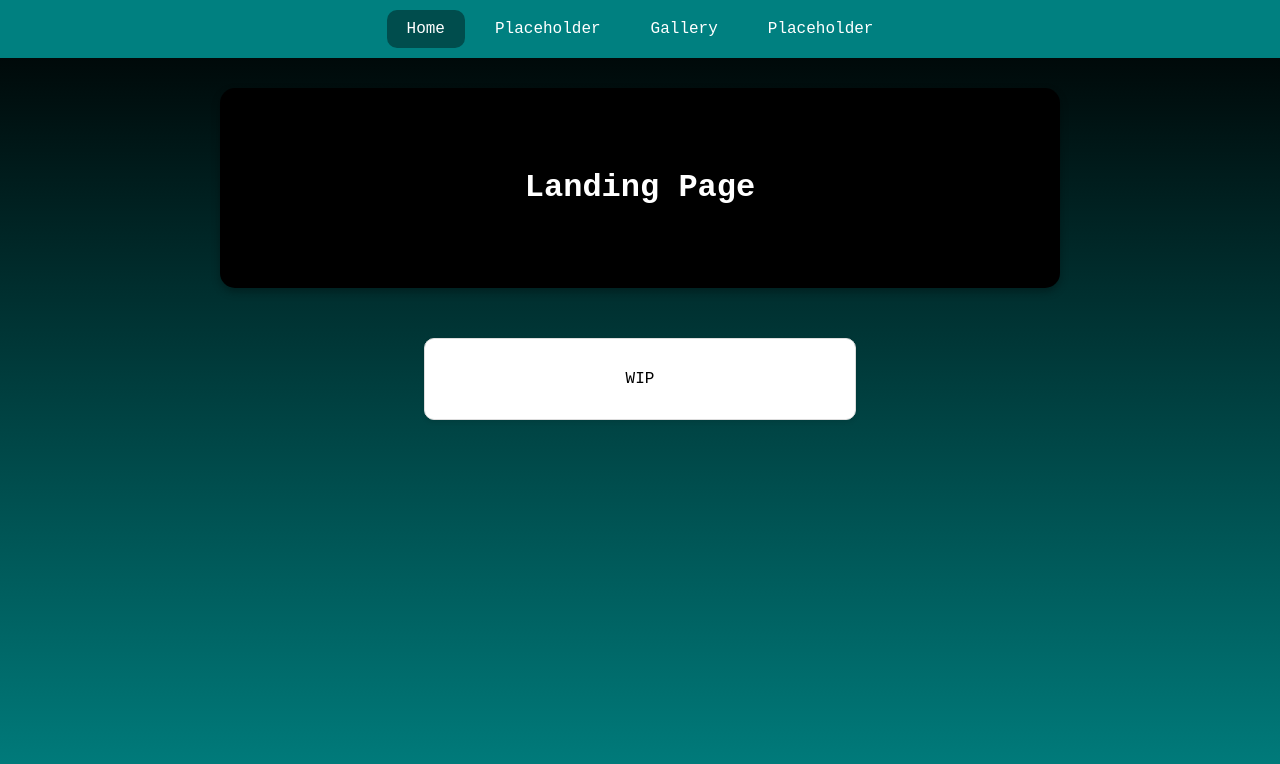
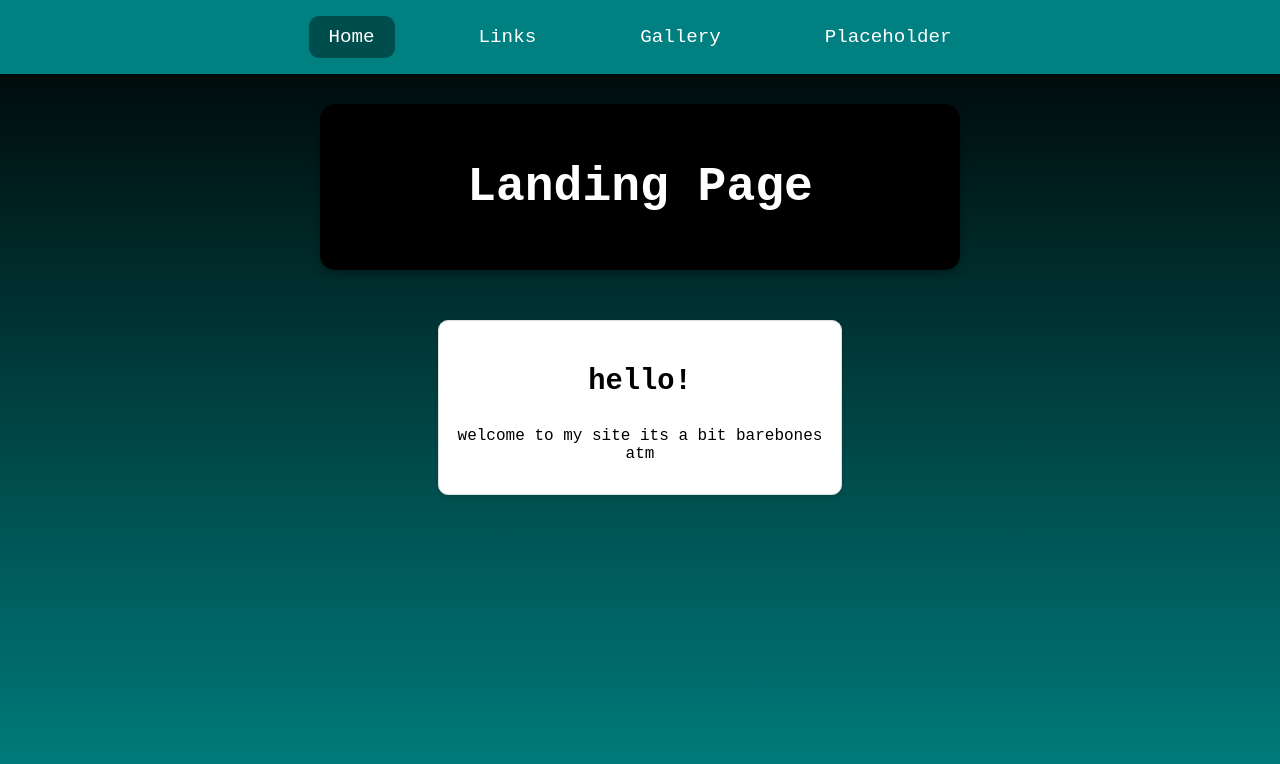
Before and after one commit to quinnnnzzle/quinn-site, a plain HTML site: page index.html in a window 1280 px wide. Drawn offline with Linux system fonts and the light colour scheme.

Commit message:
links
minor edits + added links page

```diff
--- a/CSS/style.css
+++ b/CSS/style.css
@@ -24,8 +24,9 @@ body {
     display: flex;
     justify-content: center;
     align-items: center;
-    gap: 10px;
-    padding: 10px;
+    gap: 5vw;
+    padding: 2vh;
+    font-size: 1.2rem;
 }
 
 .navbar a {
@@ -49,12 +50,18 @@ body {
 .page-header {
     background-color: var(--secondary-color);
     color: var(--light-color);
-    padding: 60px 20px;
+    padding: 3vh 10vw;
     text-align: center;
     border-radius: 15px;
-    max-width: 800px;
+    max-width: 30vw;
     margin: 30px auto;
     box-shadow: 0 4px 8px rgba(0, 0, 0, 0.3);
+}
+.page-header h1 {
+    font-size: 3rem;
+}
+.page-header h2 {
+    font-size: 1.5rem;
 }
 
 /* i hate containers i hate containers i hate containers */
@@ -83,14 +90,18 @@ body {
     break-inside: avoid;
     text-align: center;
     width: 100%;
-    max-width: 400px;
-    min-width: 250px;
+    max-width: 30%;
+    min-width: 15%;
+    font-size: 1rem;
+}
+.box > h3 {
+    font-size: 1.8rem;
 }
 
-/*.box:hover {
-    transform: translateY(-5px);
+.box:hover {
+    transform: scale(1.01);
 }
-*/
+
 .box img {
     width: 100%;
     height: auto;
@@ -98,7 +109,8 @@ body {
     cursor: pointer;
     transition: transform 0.3s ease;
     object-fit: cover;
-    border: 3px solid var(--secondary-color);
+    outline: 3px solid var(--secondary-color);
+    align-items: center;
 }
 
 .box img:hover {
@@ -119,7 +131,7 @@ body {
     overflow: auto;
     background-color: rgba(0, 0, 0, 0.8); /* Semi-transparent black overlay */
     opacity: 0;
-    transition: opacity 0.3s ease-in-out;
+    transition: opacity 1s ease-in-out;
 }
 
 /* Show the modal when the "active" class is added */
--- a/index.html
+++ b/index.html
@@ -11,7 +11,7 @@
 <body>
 <nav class="navbar">
 <a href="index.html" class="active">Home</a>
-<a href="lipsum.org">Placeholder</a>
+<a href="HTML/links.html">Links</a>
 <a href="HTML/gallery.html">Gallery</a>
 <a href="lipsum.org">Placeholder</a>
 </nav>
@@ -20,7 +20,8 @@
 </header>
 <main>
     <div class="box-container">
-        <div class="box"><p>WIP</p></div>
+        <div class="box"><h3>hello!</h3></h1><p>welcome to my site
+        its a bit barebones atm</p></div>
        </div>
 </main>
 </body>
```
Also changed, not shown: HTML/gallery.html (+3 -3 lines), HTML/links.html (added, +30 -0 lines).
